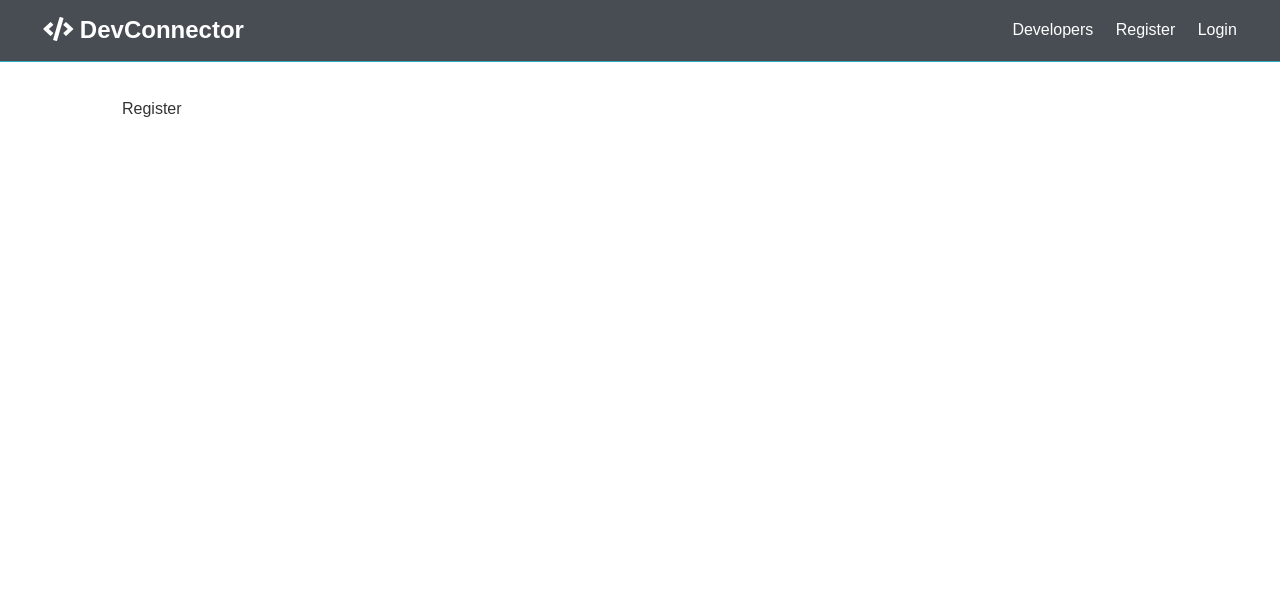
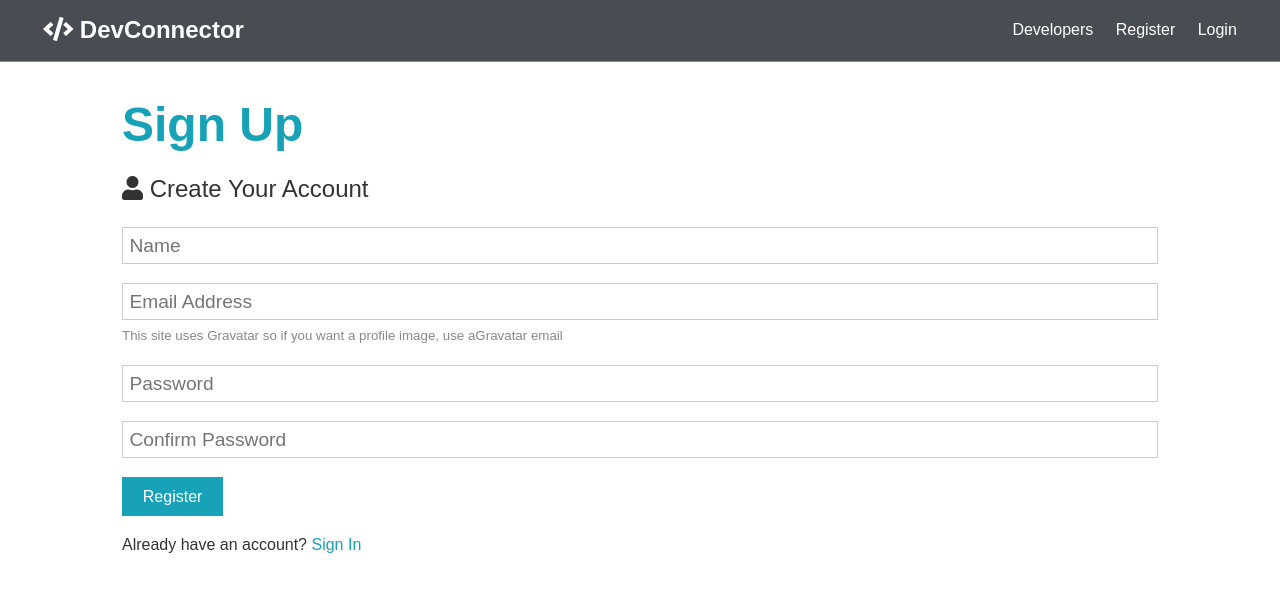
Before and after one commit to rishabhsingh507/DevConnector, a React (Create React App) app in the folder client/: page /register in a window 1280 px wide. Shown: the top 592 px of the page. Built offline with nearby package versions, Linux system fonts and the light colour scheme.

Commit message:
feat: Added Register using form

```diff
--- a/client/src/components/auth/Register.js
+++ b/client/src/components/auth/Register.js
@@ -1,10 +1,80 @@
-import React from 'react'
+import React, { Fragment, useState } from 'react';
 
 const Register = () => {
+    const [formData, setFormData] = useState({
+        name: '',
+        email: '',
+        password: '',
+        password2: ''
+    });
+
+    const { name, email, password, password2 } = formData;
+
+    const onChange = e =>
+        setFormData({ ...formData, [e.target.name]: e.target.value });
+
+    const onSubmit = e => {
+        e.preventDefault();
+        if (password !== password2)
+            console.log('Passwords do not match');
+        else
+            console.log(formData);
+    };
+
     return (
-        <div>
-           Register
-        </div>
+        <Fragment>
+           <h1 className="large text-primary">Sign Up</h1>
+            <p className="lead"><i className="fas fa-user"></i> Create Your Account</p>
+            <form className="form" onSubmit={e => onSubmit(e)}>
+                <div className="form-group">
+                    <input
+                        type="text"
+                        placeholder="Name"
+                        name="name"
+                        value={name}
+                        onChange={e => onChange(e)}
+                        required
+                    />
+                </div>
+                <div className="form-group">
+                    <input
+                        type="email"
+                        placeholder="Email Address"
+                        name="email"
+                        value={email}
+                        onChange={e => onChange(e)}
+                        required
+                    />
+                    <small className="form-text">
+                        This site uses Gravatar so if you want a profile image, use aGravatar email
+                    </small>
+                </div>
+                <div className="form-group">
+                    <input
+                        type="password"
+                        placeholder="Password"
+                        name="password"
+                        minLength="6"
+                        value={password}
+                        onChange={e => onChange(e)}
+                    />
+                </div>
+                <div className="form-group">
+                    <input
+                        type="password"
+                        placeholder="Confirm Password"
+                        name="password2"
+                        minLength="6"
+                        value={password2}
+                        onChange={e => onChange(e)}
+                    />
+                </div>
+                <input type="submit" className="btn btn-primary" value="Register" />
+            </form>
+            <p className="my-1">
+                Already have an account? <a href="login.html">Sign In</a>
+            </p>
+        </Fragment>
     )
 }
 
```
